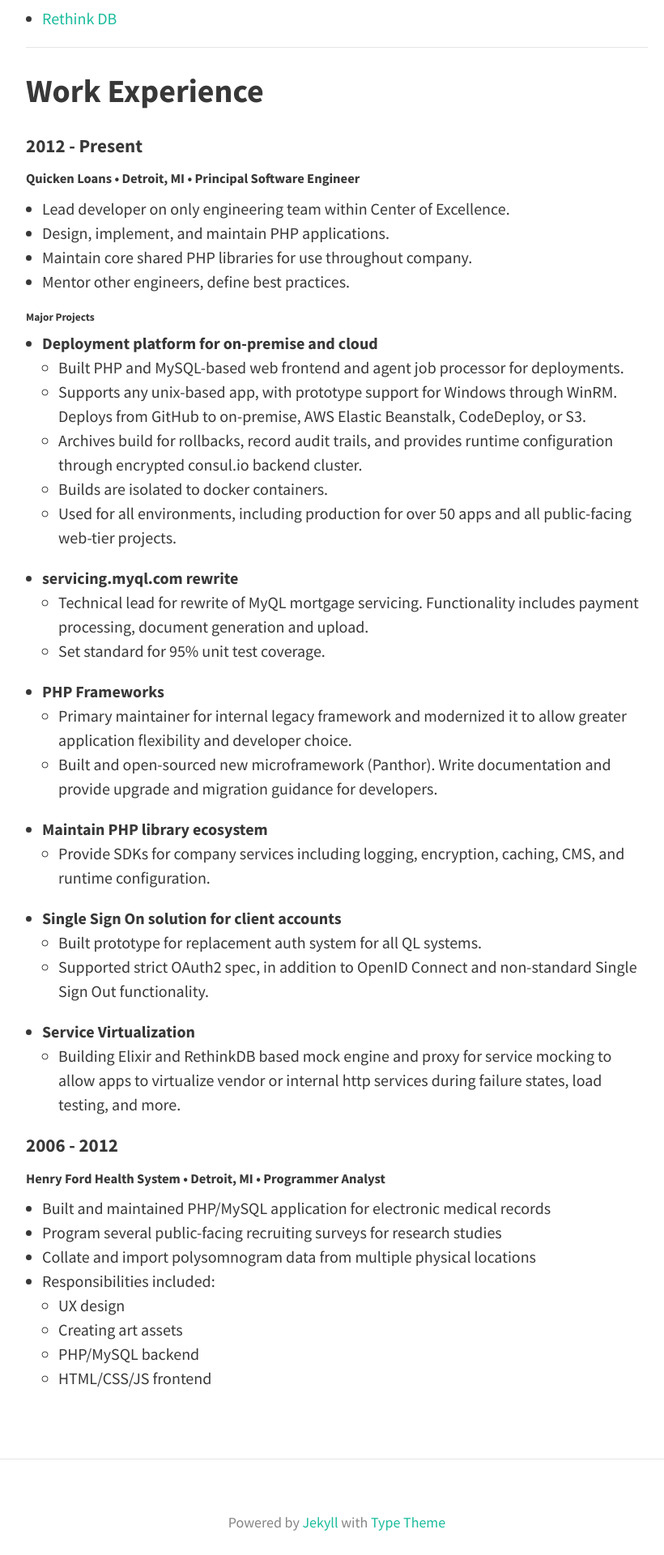
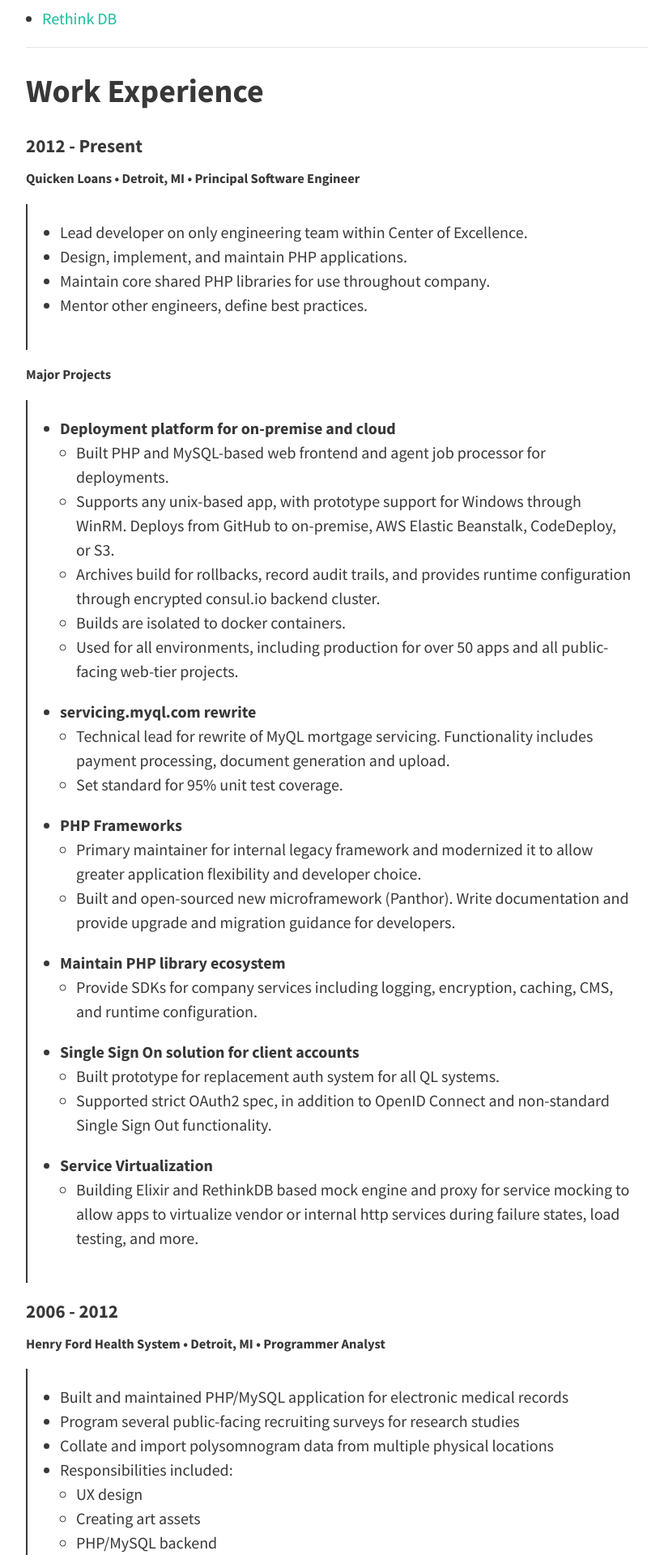
Before and after one commit to skluck/skluck.github.io, a Jekyll site: the page built from about.md, in a window 1280 px wide. Shown: the part 2617-4537 px from the top of the page at 81% size, without its empty margins (224-1044 px from the left). Built offline with Jekyll 4.4.1, drawn with Linux system fonts in a browser that asks for light colours; nearby versions of some CDN libraries.

```diff
--- a/about.md
+++ b/about.md
@@ -90,42 +90,42 @@ Elixir is pretty cool, I've spent a lot of time exploring and learning about its
 
 ##### Quicken Loans • Detroit, MI • Principal Software Engineer
 
-- Lead developer on only engineering team within Center of Excellence.
-- Design, implement, and maintain PHP applications.
-- Maintain core shared PHP libraries for use throughout company.
-- Mentor other engineers, define best practices.
+> - Lead developer on only engineering team within Center of Excellence.
+> - Design, implement, and maintain PHP applications.
+> - Maintain core shared PHP libraries for use throughout company.
+> - Mentor other engineers, define best practices.
 
-###### Major Projects
+##### Major Projects
 
-- **Deployment platform for on-premise and cloud**
-  - Built PHP and MySQL-based web frontend and agent job processor for deployments.
-  - Supports any unix-based app, with prototype support for Windows through WinRM. Deploys from GitHub to on-premise, AWS Elastic Beanstalk, CodeDeploy, or S3.
-  - Archives build for rollbacks, record audit trails, and provides runtime configuration through encrypted consul.io backend cluster.
-  - Builds are isolated to docker containers.
-  - Used for all environments, including production for over 50 apps and all public-facing web-tier projects.
-- **servicing.myql.com rewrite**
-  - Technical lead for rewrite of MyQL mortgage servicing. Functionality includes payment processing, document generation and upload.
-  - Set standard for 95% unit test coverage.
-- **PHP Frameworks**
-  - Primary maintainer for internal legacy framework and modernized it to allow greater application flexibility and developer choice.
-  - Built and open-sourced new microframework (Panthor). Write documentation and provide upgrade and migration guidance for developers.
-- **Maintain PHP library ecosystem**
-  - Provide SDKs for company services including logging, encryption, caching, CMS, and runtime configuration.
-- **Single Sign On solution for client accounts**
-  - Built prototype for replacement auth system for all QL systems.
-  - Supported strict OAuth2 spec, in addition to OpenID Connect and non-standard Single Sign Out functionality.
-- **Service Virtualization**
-  - Building Elixir and RethinkDB based mock engine and proxy for service mocking to allow apps to virtualize vendor or internal http services during failure states, load testing, and more.
+> - **Deployment platform for on-premise and cloud**
+>   - Built PHP and MySQL-based web frontend and agent job processor for deployments.
+>   - Supports any unix-based app, with prototype support for Windows through WinRM. Deploys from GitHub to on-premise, AWS Elastic Beanstalk, CodeDeploy, or S3.
+>   - Archives build for rollbacks, record audit trails, and provides runtime configuration through encrypted consul.io backend cluster.
+>   - Builds are isolated to docker containers.
+>   - Used for all environments, including production for over 50 apps and all public-facing web-tier projects.
+> - **servicing.myql.com rewrite**
+>   - Technical lead for rewrite of MyQL mortgage servicing. Functionality includes payment processing, document generation and upload.
+>   - Set standard for 95% unit test coverage.
+> - **PHP Frameworks**
+>   - Primary maintainer for internal legacy framework and modernized it to allow greater application flexibility and developer choice.
+>   - Built and open-sourced new microframework (Panthor). Write documentation and provide upgrade and migration guidance for developers.
+> - **Maintain PHP library ecosystem**
+>   - Provide SDKs for company services including logging, encryption, caching, CMS, and runtime configuration.
+> - **Single Sign On solution for client accounts**
+>   - Built prototype for replacement auth system for all QL systems.
+>   - Supported strict OAuth2 spec, in addition to OpenID Connect and non-standard Single Sign Out functionality.
+> - **Service Virtualization**
+>   - Building Elixir and RethinkDB based mock engine and proxy for service mocking to allow apps to virtualize vendor or internal http services during failure states, load testing, and more.
 
 #### 2006 - 2012
 
 ##### Henry Ford Health System • Detroit, MI • Programmer Analyst
 
-- Built and maintained PHP/MySQL application for electronic medical records
-- Program several public-facing recruiting surveys for research studies
-- Collate and import polysomnogram data from multiple physical locations
-- Responsibilities included:
-    - UX design
-    - Creating art assets
-    - PHP/MySQL backend
-    - HTML/CSS/JS frontend
+> - Built and maintained PHP/MySQL application for electronic medical records
+> - Program several public-facing recruiting surveys for research studies
+> - Collate and import polysomnogram data from multiple physical locations
+> - Responsibilities included:
+>     - UX design
+>     - Creating art assets
+>     - PHP/MySQL backend
+>     - HTML/CSS/JS frontend
```
